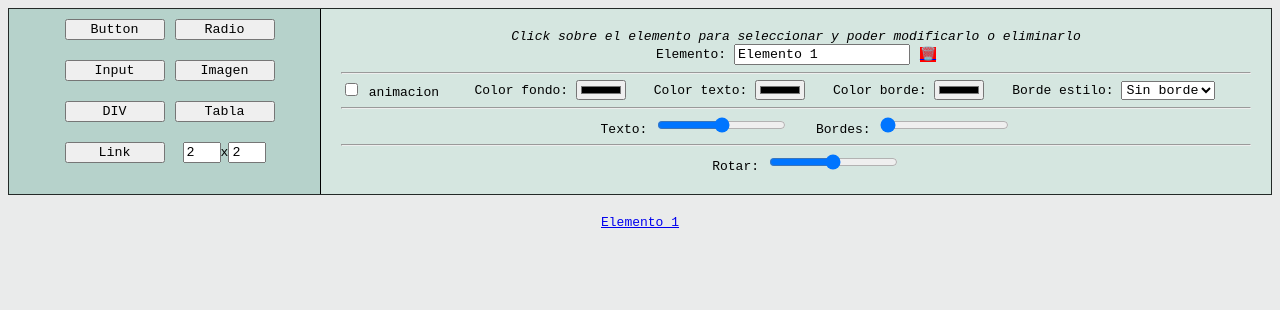
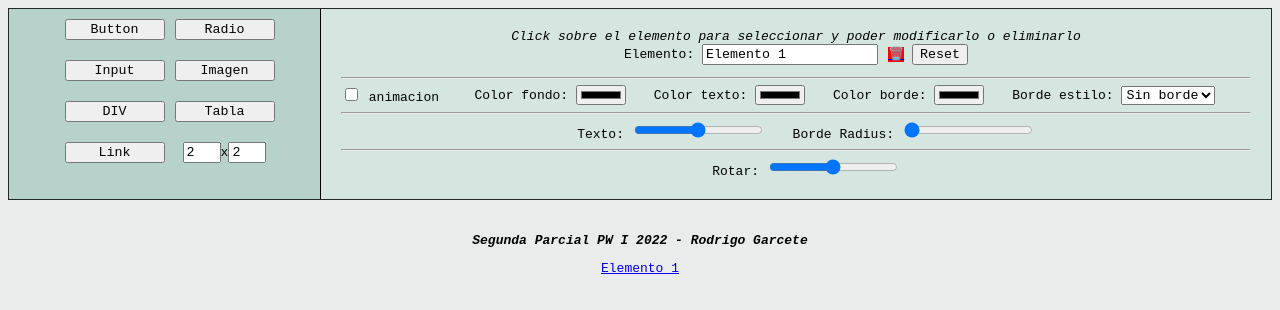
Before and after one commit to RodrigoGarcete/Segunda-Parcial-PW, a plain HTML site: page index.html in a window 1280 px wide. Both pictures are taken after a click on the button "Link". Drawn offline with Linux system fonts and the light colour scheme.

Commit message:
Add files via upload

```diff
--- a/index.html
+++ b/index.html
@@ -74,6 +74,7 @@
           href="#"
           >🗑️</a
         >
+        <button onclick="reset()">Reset</button>
 
         <hr />
 
@@ -136,7 +137,7 @@
         <label id="lbtamtexto" style="margin-left: 20px">Texto:</label>
         <input type="range" name="tamtexto" id="tamtexto" max="100" />
 
-        <label id="lbborderadio" style="margin-left: 20px">Bordes:</label>
+        <label id="lbborderadio" style="margin-left: 20px">Borde Radius:</label>
         <input
           type="range"
           name="borderadio"
@@ -150,7 +151,9 @@
       </div>
 
     </div>
-    <div class="resultado" id="resultado"></div>
+    <div class="resultado" id="resultado">
+        <p><b><i>Segunda Parcial PW I 2022 - Rodrigo Garcete</i></b></p>
+    </div>
     <script src="main.js"></script>
   </body>
 </html>
--- a/main.js
+++ b/main.js
@@ -96,11 +96,7 @@ function agregarlink() {
   seleccion = contador;
   contador = parseInt(contador) + 1;
   document.getElementById("resultado").innerHTML +=
-    '<a class="link" style="cursor:pointer;" onclick="seleccionar(this)" href="#" id="elemento' +
-    conta +
-    '">Elemento ' +
-    conta +
-    "</a><br>";
+    '<p styl="width: auto" id="linkgiro'+seleccion+'"><a class="link" style="cursor:pointer;" onclick="seleccionar(this)" href="#" id="elemento' + conta +'">Elemento ' + conta + "</a></p>";
   document.getElementById("verelemento").value = "Elemento " + conta;
 
   reiniciarestado();
@@ -290,4 +286,14 @@ btnrotar.addEventListener("input", () => {
 
 
   document.getElementById("elemento" + seleccion).style.transform = "rotate("+rotacion+")";
+  document.getElementById("linkgiro" + seleccion).style.transform = "rotate("+rotacion+")";
+
 });
+
+function reset() {
+    reiniciarestado();
+    document.getElementById("resultado").innerHTML =
+    '<p><b><i>Segunda Parcial PW I 2022 - Rodrigo Garcete</i></b></p>';
+    document.getElementById("verelemento").value =
+        "Sin elemento seleccionado";
+}
```
